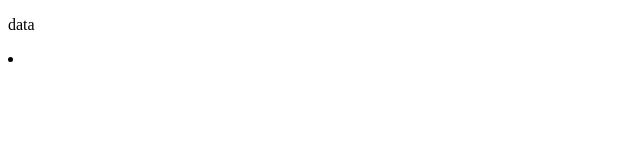
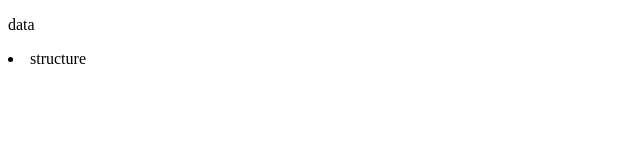
Before and after one commit to chikondiman/api-call, a plain HTML site: page index.html in a window 1280 px wide. Shown: the full height of the page, 0-640 px from the left. Drawn offline with Linux system fonts and the light colour scheme.

Commit message:
Update index.html

```diff
--- a/index.html
+++ b/index.html
@@ -7,7 +7,7 @@
     <title>Documents</title>
     <p> data</p>
 
-    <li> </li>
+    <li> structure</li>
 </head>
 <body>
 
```
